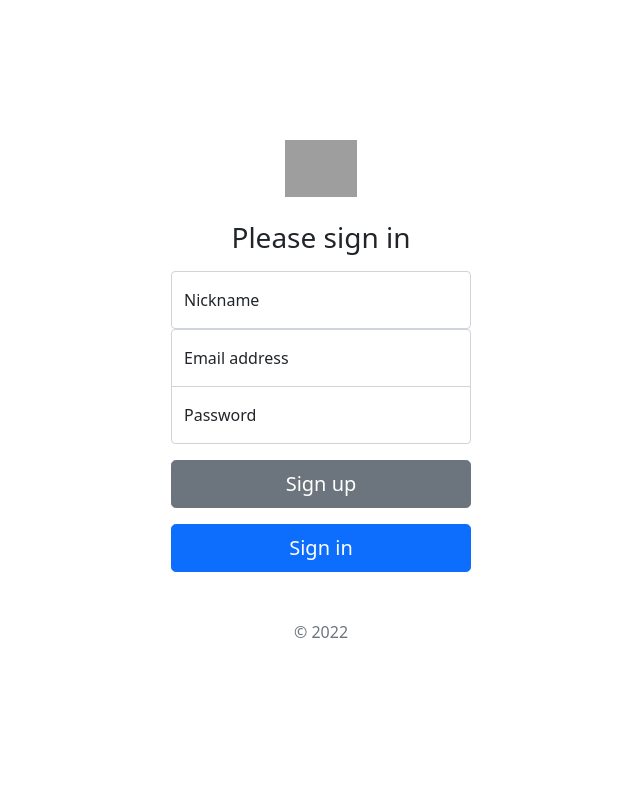
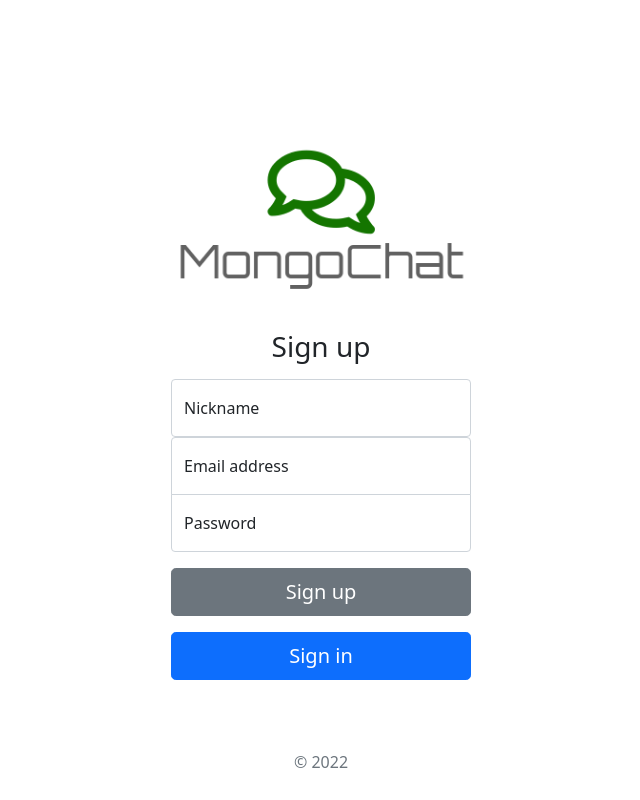
Before and after one commit to MongoChat-Flask/mongoengine-chat-resource, a Flask app: page /user/signup in a window 1280 px wide. Shown: the whole page, without its empty margins (319-959 px from the left). Run offline with Flask 2, Linux system fonts and the light colour scheme; parts of the project's set-up code (start-up, migrations or seed data) failed here and were passed over; some libraries are stand-ins or nearby versions; grey boxes are pictures that could not be loaded.

Commit message:
index.html 修正

```diff
--- a/templates/index.html
+++ b/templates/index.html
@@ -41,13 +41,16 @@
 
   <main class="form-signin">
     <form action="">
-      <img class="mb-4" src="https://bootstrap5.hexschool.com/docs/5.1/assets/brand/bootstrap-logo.svg" alt="" width="72" height="57">
-      <h1 class="h3 mb-3 fw-normal">Please sign in</h1>
+      <img class="mb-4" src="{{url_for('static', filename='imgs/logo.png')}}" alt="" width="300" height="auto">
 {% if login == False %}
+      <h1 class="h3 mb-3 fw-normal">Sign up</h1>
+
       <div class="form-floating">
         <input type="text" class="form-control" id="floatingName" placeholder="username">
         <label for="floatingName">Nickname</label>
       </div>
+{% else %}
+      <h1 class="h3 mb-3 fw-normal">Sign in</h1>
 {% endif %}
       <div class="form-floating">
         <input type="email" class="form-control" id="floatingInput1" placeholder="name@example.com">
@@ -73,7 +76,8 @@
       <button class="w-100 btn btn-lg btn-primary" type="submit" formaction="{{url_for('IndexRoutes.index')}}" formmethod="get">Sign in</button>
 {% endif %}
 
-      <p class="mt-5 mb-3 text-muted">&copy; 2022</p>
+      <p class="mt-5 mb-3 text-muted" style="position: absolute; left: 50%;
+      transform: translate(-50%, 0); bottom: 10px;">&copy; 2022</p>
     </form>
   </main>
 {% endblock content %}
```
Also changed, not shown: templates/register.html (deleted, +0 -10 lines).
